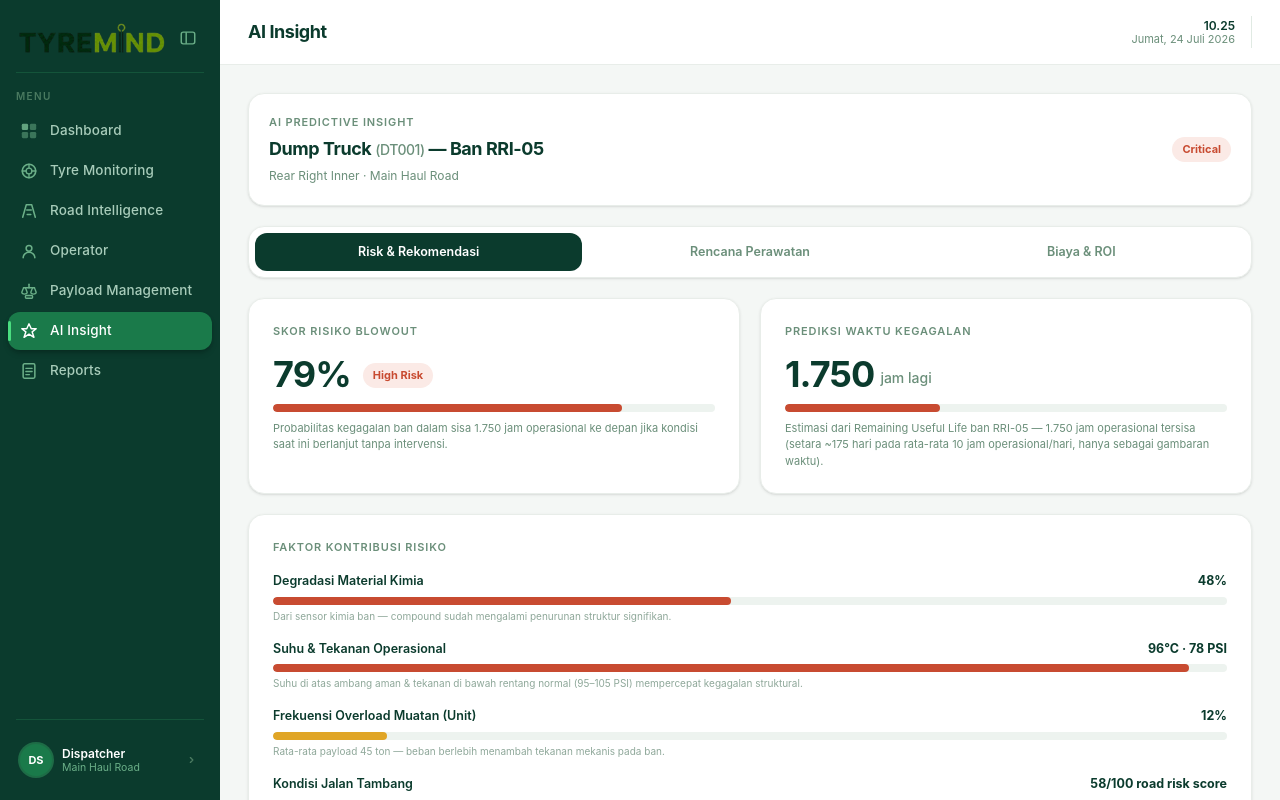
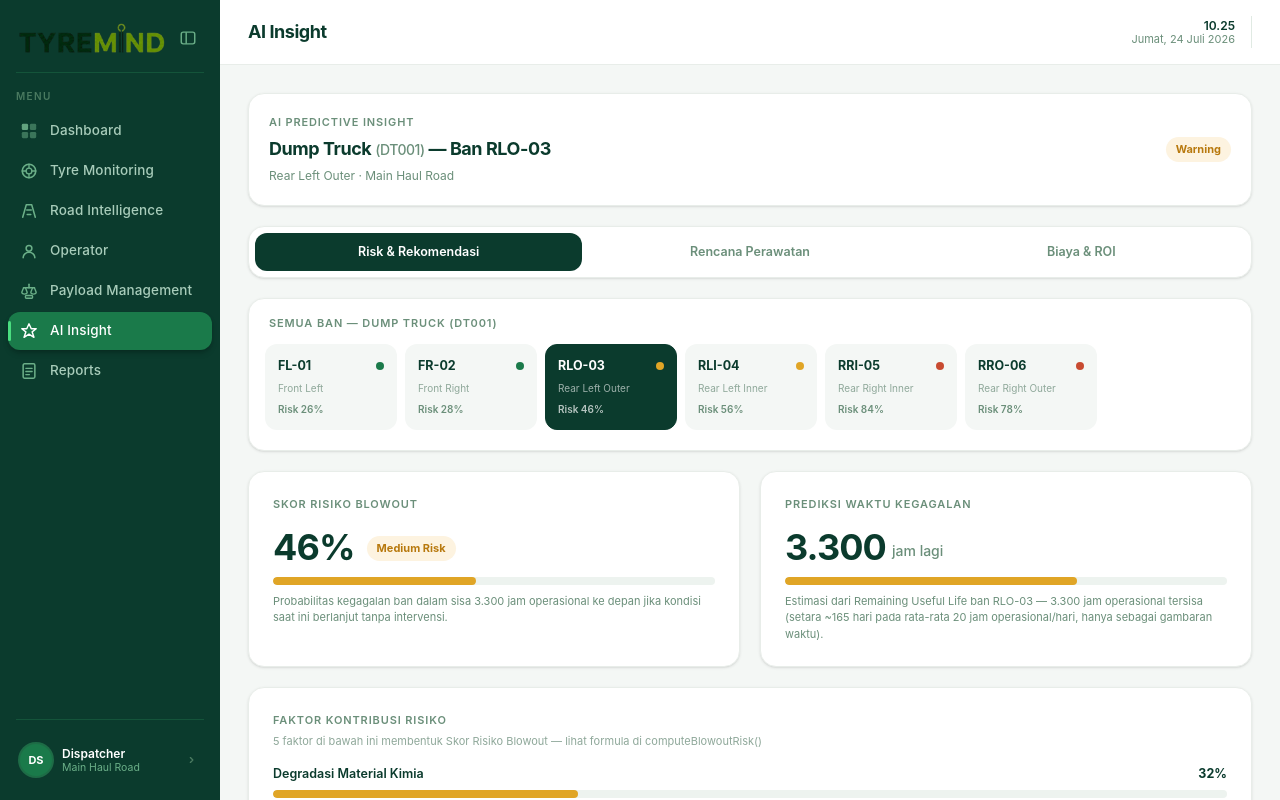
Before and after one commit to bowoop/tyremind, a React (Vite) app: page / in a window 1280 px wide. Both pictures are taken after a click on the button "AI Insight". Built offline with nearby package versions, Linux system fonts and the light colour scheme; the HTML template or start-up script is replaced by a standard one.

Commit message:
update code

```diff
--- a/src/features/ai-insight/AiInsight.jsx
+++ b/src/features/ai-insight/AiInsight.jsx
@@ -4,10 +4,12 @@
  *
  * Menampilkan AI Predictive Insight untuk ban paling kritis pada unit DT001:
  * - Skor risiko blowout (health score + kimia/termal + overload muatan +
- *   kondisi jalan — lihat computeBlowoutRisk())
+ *   kondisi jalan + perilaku operator — lihat computeBlowoutRisk())
  * - Prediksi jendela waktu kegagalan (dari remainingUsefulLifeHours / averageDailyOperatingHours)
- * - Breakdown 4 faktor kontribusi, seluruhnya dari data real:
- *   degradasi kimia, suhu/tekanan, overload muatan, kondisi jalan tambang
+ * - Breakdown 5 faktor kontribusi, seluruhnya dari data real:
+ *   degradasi kimia, suhu/tekanan, overload muatan, kondisi jalan tambang,
+ *   perilaku operator (overspeed/harsh braking/harsh acceleration dari
+ *   services/drivingBehaviorModel.js)
  * - Rekomendasi tindakan spesifik dari AI
  *
  * Ditambah 2 bagian yang MENGHUBUNGKAN data dari seluruh segmen lain
@@ -20,16 +22,17 @@
  *   ilustratif untuk business case, lihat catatan metodologi di
  *   services/maintenanceModel.js.
  *
- * Catatan: analisis Perilaku Operator sengaja TIDAK diikutkan sebagai
- * faktor skor — SOP penilaian perilaku operator yang valid belum ada,
- * jadi datanya dilepas total supaya tidak memengaruhi Skor Risiko Blowout
- * atau rekomendasi apapun di halaman ini.
+ * Catatan: Perilaku Operator SEKARANG diikutkan sebagai faktor skor
+ * (sebelumnya sengaja dilepas karena modul Operator/drivingBehaviorModel.js
+ * belum ada). Bobotnya sengaja dibuat kecil relatif terhadap health score
+ * ban itu sendiri — lihat komentar di computeBlowoutRisk().
  *
  * Lokasi file: src/features/ai-insight/AiInsight.jsx
  */
 
 import { useState } from "react";
-import { fleet, TyreStatus, roadSegments, payloadCycles, estimateTyreRulDays, TYRE_LIFE_FULL_HOURS } from "../../services/tyreData";
+import { fleet, TyreStatus, roadSegments, payloadCycles, estimateTyreRulDays, TYRE_LIFE_FULL_HOURS, driverBehavior } from "../../services/tyreData";
+import { analyzeDrivingBehavior } from "../../services/drivingBehaviorModel";
 import { analyzePayloadCycles, analyzeCycleTimeForCycles } from "../../services/payloadModel";
 import {
   computeTKPHFromCycles,
@@ -42,6 +45,7 @@ import {
   estimateROISummary,
   DOWNTIME_RISK_NOTE,
   DOWNTIME_REDUCTION_RANGE_PCT,
+  COST_ASSUMPTIONS,
 } from "../../services/maintenanceModel";
 
 // ─────────────────────────────────────────────
@@ -66,9 +70,53 @@ function riskLevelFromScore(score) {
   return "LOW";
 }
 
+function round1(n) {
+  return Math.round(n * 10) / 10;
+}
+
 function riskStatusFromValue(value, criticalAt, warningAt) {
   if (value >= criticalAt) return TyreStatus.CRITICAL;
   if (value >= warningAt) return TyreStatus.WARNING;
+  return TyreStatus.NORMAL;
+}
+
+// Ambang batas sensor — DISAMAKAN dengan TyreMonitoring.jsx supaya warna
+// status ban konsisten lintas halaman (bukan cuma "merah kalau ada
+// masalah", tapi mengikuti rentang aman yang sama persis).
+//   Rear  (max 105 PSI): Good 105–102 · Warning 102–94 · Critical <94
+//   Front (max 102 PSI): Good 102–94  · Warning 94–87  · Critical <87
+function pressureStatus(psi, position) {
+  const isFront = position?.startsWith("Front");
+  if (isFront) {
+    if (psi < 87) return TyreStatus.CRITICAL;
+    if (psi < 94) return TyreStatus.WARNING;
+    return TyreStatus.NORMAL;
+  }
+  if (psi < 94) return TyreStatus.CRITICAL;
+  if (psi < 102) return TyreStatus.WARNING;
+  return TyreStatus.NORMAL;
+}
+
+function temperatureStatus(celsius) {
+  if (celsius > 93) return TyreStatus.CRITICAL;
+  if (celsius >= 80) return TyreStatus.WARNING;
+  return TyreStatus.NORMAL;
+}
+
+// Kartu "Suhu & Tekanan Operasional" menggabungkan 2 sensor jadi 1 bar —
+// warnanya ikut yang PALING PARAH di antara keduanya (sama seperti logika
+// prioritas alert di TyreMonitoring.jsx).
+const SEVERITY_RANK = { [TyreStatus.CRITICAL]: 0, [TyreStatus.WARNING]: 1, [TyreStatus.NORMAL]: 2 };
+function worseStatus(a, b) {
+  return SEVERITY_RANK[a] <= SEVERITY_RANK[b] ? a : b;
+}
+
+// Sisa umur ban (% dari TYRE_LIFE_FULL_HOURS) — makin tinggi makin baik,
+// jadi arahnya sama seperti health score. Threshold DISAMAKAN dengan
+// CircularScoreGauge di TyreMonitoring.jsx (score<40 Critical, <70 Warning).
+function rulStatusFromRemainingPct(remainingPct) {
+  if (remainingPct < 40) return TyreStatus.CRITICAL;
+  if (remainingPct < 70) return TyreStatus.WARNING;
   return TyreStatus.NORMAL;
 }
 
@@ -86,7 +134,7 @@ function aggregateRoadRisk(segments) {
 // AI SCORING — formula terdokumentasi, dari data real tyreData.js
 // ─────────────────────────────────────────────
 
-function computeBlowoutRisk(tyre, unit, roadRiskScore) {
+function computeBlowoutRisk(tyre, unit, roadRiskScore, drivingScore) {
   // Basis risiko: makin rendah health score, makin tinggi risiko blowout.
   const baseRisk = 100 - tyre.healthScore;
 
@@ -97,7 +145,13 @@ function computeBlowoutRisk(tyre, unit, roadRiskScore) {
   // eksternal (bukan kondisi fisik ban itu sendiri).
   const roadAdjustment = Math.round(roadRiskScore * 0.12);
 
-  const score = Math.min(99, Math.max(1, baseRisk + overloadAdjustment + roadAdjustment));
+  // Perilaku operator (drivingScore 0-100, dari analyzeDrivingBehavior —
+  // makin tinggi makin baik) dikonversi jadi "defisit" (100 - drivingScore)
+  // lalu diberi bobot kecil, sejajar dengan overload & kondisi jalan —
+  // sama-sama faktor eksternal terhadap kondisi fisik ban itu sendiri.
+  const operatorAdjustment = Math.round((100 - (drivingScore ?? 100)) * 0.15);
+
+  const score = Math.min(99, Math.max(1, baseRisk + overloadAdjustment + roadAdjustment + operatorAdjustment));
   return score;
 }
 
@@ -115,6 +169,7 @@ function StatusPill({ meta, className = "" }) {
     </span>
   );
 }
+
 
 function FactorBar({ label, value, valueLabel, colorStatus, sourceNote }) {
   const meta = STATUS_META[colorStatus];
@@ -390,7 +445,7 @@ function CostRoiSection({ unit, payloadAnalysis, cycleTimeAnalysis }) {
   // (estimasi skala 100 unit HD785), menggantikan estimasi sebelumnya
   // (18%, titik tengah brief tantangan "15–20%").
   const RUL_EXTENSION_PCT = 22.5;
-  const tyreSaving = estimateTyreCostSaving(RUL_EXTENSION_PCT, unit);
+  const tyreSaving = estimateTyreCostSaving(RUL_EXTENSION_PCT, unit, TYRE_LIFE_FULL_HOURS);
   const fuelSaving = estimateFuelSaving(payloadAnalysis, cycleTimeAnalysis);
   const roi = estimateROISummary(tyreSaving, fuelSaving, fleet.length);
 
@@ -418,8 +473,14 @@ function CostRoiSection({ unit, payloadAnalysis, cycleTimeAnalysis }) {
           </p>
           <p className="text-[#1A7A4A]/90 text-[12px] leading-snug">
             Perpanjangan umur ban {RUL_EXTENSION_PCT}% ({tyreSaving.tyreLifeDaysBefore} → {tyreSaving.tyreLifeDaysAfter} hari)
-            menurunkan kebutuhan penggantian dari {tyreSaving.replacementsPerYearBefore} menjadi{" "}
-            {tyreSaving.replacementsPerYearAfter} ban/tahun (asumsi harga ban {formatIDR(170_000_000)}/unit).
+            menurunkan kebutuhan penggantian turun{" "}
+            {round1(
+              ((tyreSaving.replacementsPerYearBefore - tyreSaving.replacementsPerYearAfter) /
+                tyreSaving.replacementsPerYearBefore) *
+                100
+            )}
+            %/tahun (dari {tyreSaving.replacementsPerYearBefore} ke {tyreSaving.replacementsPerYearAfter} ban/tahun,
+            asumsi harga ban {formatIDR(COST_ASSUMPTIONS.tyreUnitPriceIDR)}/unit).
           </p>
         </div>
 
@@ -541,6 +602,7 @@ function TabNav({ active, onChange }) {
 
 export default function AiInsight() {
   const [activeTab, setActiveTab] = useState("risk");
+  const [selectedTyreId, setSelectedTyreId] = useState("RLO-03");
   const unit = fleet.find((u) => u.unitId === "DT001") ?? fleet[0];
 
   const criticalTyre = unit?.tyres.reduce(
@@ -561,10 +623,20 @@ export default function AiInsight() {
   }
 
   const { overallRiskScore: roadRiskScore, mostDangerous: mostDangerousSegment } = aggregateRoadRisk(roadSegments);
+  const drivingAnalysis = analyzeDrivingBehavior(driverBehavior.speedProfile, driverBehavior.speedLimitKmh);
 
-  const riskScore = computeBlowoutRisk(criticalTyre, unit, roadRiskScore);
+  // Skor risiko dihitung untuk SELURUH ban unit ini (bukan cuma yang paling
+  // kritis), supaya tab Risk & Rekomendasi bisa nampilin ke-6 ban sekaligus.
+  const tyresWithRisk = unit.tyres.map((t) => ({
+    tyre: t,
+    riskScore: computeBlowoutRisk(t, unit, roadRiskScore, drivingAnalysis.overallScore),
+  }));
+
+  const selectedTyre = unit.tyres.find((t) => t.id === selectedTyreId) ?? criticalTyre;
+
+  const riskScore = computeBlowoutRisk(selectedTyre, unit, roadRiskScore, drivingAnalysis.overallScore);
   const riskLevel = RISK_META[riskLevelFromScore(riskScore)];
-  const remainingHours = criticalTyre.remainingUsefulLifeHours;
+  const remainingHours = selectedTyre.remainingUsefulLifeHours;
   const remainingKm = Math.max(
     0,
     Math.round(
@@ -587,13 +659,13 @@ export default function AiInsight() {
           </p>
           <h2 className="text-[#0B3B2D] text-lg font-bold tracking-tight">
             {unit.name} <span className="text-[#6B8F7A] font-medium text-sm">({unit.unitId})</span> — Ban{" "}
-            {criticalTyre.id}
+            {selectedTyre.id}
           </h2>
           <p className="text-[#6B8F7A] text-[12px] mt-1">
-            {criticalTyre.position} · {unit.site}
+            {selectedTyre.position} · {unit.site}
           </p>
         </div>
-        <StatusPill meta={STATUS_META[criticalTyre.status]} />
+        <StatusPill meta={STATUS_META[selectedTyre.status]} />
       </div>
 
       {/* ── TAB NAV ── */}
@@ -604,6 +676,44 @@ export default function AiInsight() {
           ══════════════════════════════════════════ */}
       {activeTab === "risk" && (
       <>
+      {/* ── PILIH BAN — semua 6 ban unit ini, klik untuk lihat detailnya ── */}
+      <div className="bg-white rounded-2xl border border-[#E8EDE9] p-4 shadow-sm">
+        <p className="text-[#6B8F7A] text-[11px] font-semibold uppercase tracking-[0.08em] mb-3 px-1">
+          Semua Ban — {unit.name} ({unit.unitId})
+        </p>
+        <div className="flex gap-2 overflow-x-auto pb-1">
+          {tyresWithRisk.map(({ tyre, riskScore: tyreRisk }) => {
+            const isSelected = tyre.id === selectedTyre.id;
+            const meta = STATUS_META[tyre.status];
+            return (
+              <button
+                key={tyre.id}
+                onClick={() => setSelectedTyreId(tyre.id)}
+                className={[
+                  "flex-shrink-0 w-[132px] text-left rounded-xl border p-3 transition-colors duration-150 focus-visible:outline-none focus-visible:ring-2 focus-visible:ring-[#4ADE80]",
+                  isSelected ? "bg-[#0B3B2D] border-[#0B3B2D]" : "bg-[#F4F7F5] border-transparent hover:bg-[#EDF3EF]",
+                ].join(" ")}
+              >
+                <div className="flex items-center justify-between mb-1.5">
+                  <span className={["text-[12.5px] font-bold", isSelected ? "text-white" : "text-[#0B3B2D]"].join(" ")}>
+                    {tyre.id}
+                  </span>
+                  <span
+                    className="w-2 h-2 rounded-full flex-shrink-0"
+                    style={{ backgroundColor: meta.solid }}
+                  />
+                </div>
+                <p className={["text-[10px] leading-tight mb-2", isSelected ? "text-white/60" : "text-[#8FA89A]"].join(" ")}>
+                  {tyre.position}
+                </p>
+                <p className={["text-[10px] font-semibold", isSelected ? "text-white/70" : "text-[#6B8F7A]"].join(" ")}>
+                  Risk {tyreRisk}%
+                </p>
+              </button>
+            );
+          })}
+        </div>
+      </div>
       {/* ── RISK SCORE & PREDIKSI WAKTU ── */}
       <div className="grid grid-cols-1 sm:grid-cols-2 gap-5">
         <div className="bg-white rounded-2xl border border-[#E8EDE9] p-6 shadow-sm">
@@ -638,13 +748,16 @@ export default function AiInsight() {
           </div>
           <div className="h-2 w-full bg-[#EDF3EF] rounded-full overflow-hidden mb-2">
             <div
-              className="h-full rounded-full bg-[#C84B31]"
-              style={{ width: `${Math.min(100, (remainingHours / TYRE_LIFE_FULL_HOURS) * 100)}%` }}
+              className="h-full rounded-full"
+              style={{
+                width: `${Math.min(100, (remainingHours / TYRE_LIFE_FULL_HOURS) * 100)}%`,
+                backgroundColor: STATUS_META[rulStatusFromRemainingPct((remainingHours / TYRE_LIFE_FULL_HOURS) * 100)].solid,
+              }}
             />
           </div>
           <p className="text-[#6B8F7A] text-[11px]">
-            Estimasi dari Remaining Useful Life ban {criticalTyre.id} — {remainingHours.toLocaleString("id-ID")} jam
-            operasional tersisa (setara ~{estimateTyreRulDays(criticalTyre, unit)} hari pada rata-rata{" "}
+            Estimasi dari Remaining Useful Life ban {selectedTyre.id} — {remainingHours.toLocaleString("id-ID")} jam
+            operasional tersisa (setara ~{estimateTyreRulDays(selectedTyre, unit)} hari pada rata-rata{" "}
             {unit.operationalMetrics.averageDailyOperatingHours} jam operasional/hari, hanya sebagai gambaran waktu).
           </p>
         </div>
@@ -652,30 +765,30 @@ export default function AiInsight() {
 
       {/* ── FAKTOR KONTRIBUSI ── */}
       <div className="bg-white rounded-2xl border border-[#E8EDE9] p-6 shadow-sm">
-        <p className="text-[#6B8F7A] text-[11px] font-semibold uppercase tracking-[0.08em] mb-4">
+        <p className="text-[#6B8F7A] text-[11px] font-semibold uppercase tracking-[0.08em] mb-1">
           Faktor Kontribusi Risiko
+        </p>
+        <p className="text-[#8FA89A] text-[11px] mb-4">
+          5 faktor di bawah ini membentuk Skor Risiko Blowout — lihat formula di computeBlowoutRisk()
         </p>
 
         <div className="flex flex-col gap-4">
           <FactorBar
             label="Degradasi Material Kimia"
-            value={criticalTyre.materialDegradationPct}
-            valueLabel={`${criticalTyre.materialDegradationPct}%`}
-            colorStatus={riskStatusFromValue(criticalTyre.materialDegradationPct, 40, 25)}
+            value={selectedTyre.materialDegradationPct}
+            valueLabel={`${selectedTyre.materialDegradationPct}%`}
+            colorStatus={riskStatusFromValue(selectedTyre.materialDegradationPct, 40, 25)}
             sourceNote="Dari sensor kimia ban — compound sudah mengalami penurunan struktur signifikan."
           />
           <FactorBar
             label="Suhu & Tekanan Operasional"
-            value={(criticalTyre.temperatureCelcius / 100) * 100}
-            valueLabel={`${criticalTyre.temperatureCelcius}°C · ${criticalTyre.pressurePsi} PSI`}
-            colorStatus={
-              criticalTyre.temperatureCelcius > 75 || criticalTyre.pressurePsi < 90
-                ? TyreStatus.CRITICAL
-                : criticalTyre.temperatureCelcius > 65 || criticalTyre.pressurePsi < 100
-                ? TyreStatus.WARNING
-                : TyreStatus.NORMAL
-            }
-            sourceNote="Suhu di atas ambang aman & tekanan di bawah rentang normal (95–105 PSI) mempercepat kegagalan struktural."
+            value={(selectedTyre.temperatureCelcius / 100) * 100}
+            valueLabel={`${selectedTyre.temperatureCelcius}°C · ${selectedTyre.pressurePsi} PSI`}
+            colorStatus={worseStatus(
+              temperatureStatus(selectedTyre.temperatureCelcius),
+              pressureStatus(selectedTyre.pressurePsi, selectedTyre.position)
+            )}
+            sourceNote="Suhu di atas ambang aman & tekanan di bawah rentang normal (posisi Rear: 102–105 PSI, Front: 94–102 PSI) mempercepat kegagalan struktural."
           />
           <FactorBar
             label="Frekuensi Overload Muatan (Unit)"
@@ -691,6 +804,13 @@ export default function AiInsight() {
             colorStatus={riskStatusFromValue(roadRiskScore, 60, 35)}
             sourceNote={`Segmen paling berisiko: ${mostDangerousSegment.name} (skor ${mostDangerousSegment.riskScore}) — ${mostDangerousSegment.tyreImpactNote}`}
           />
+          <FactorBar
+            label="Perilaku Operator"
+            value={100 - drivingAnalysis.overallScore}
+            valueLabel={`${drivingAnalysis.overallScore}/100 skor mengemudi`}
+            colorStatus={riskStatusFromValue(100 - drivingAnalysis.overallScore, 40, 20)}
+            sourceNote={`${drivingAnalysis.harshBrakingEvents.length} harsh braking, ${drivingAnalysis.harshAccelerationEvents.length} harsh acceleration, ${drivingAnalysis.overspeedSegments.length} segmen overspeed (7 hari terakhir, operator ${driverBehavior.operatorName}) — dari services/drivingBehaviorModel.js, sama seperti yang ditampilkan di modul Operator.`}
+          />
         </div>
       </div>
 
@@ -704,12 +824,13 @@ export default function AiInsight() {
         </div>
 
         <p className="text-white text-[14px] leading-relaxed mb-4">
-          Ban <strong>{criticalTyre.id}</strong> ({criticalTyre.position}) pada unit {unit.unitId} menunjukkan
-          degradasi material kimia sebesar <strong>{criticalTyre.materialDegradationPct}%</strong>, suhu
-          operasional <strong>{criticalTyre.temperatureCelcius}°C</strong>, dan tekanan{" "}
-          <strong>{criticalTyre.pressurePsi} PSI</strong> — berada jauh di bawah rentang aman. Ditambah dengan
+          Ban <strong>{selectedTyre.id}</strong> ({selectedTyre.position}) pada unit {unit.unitId} menunjukkan
+          degradasi material kimia sebesar <strong>{selectedTyre.materialDegradationPct}%</strong>, suhu
+          operasional <strong>{selectedTyre.temperatureCelcius}°C</strong>, dan tekanan{" "}
+          <strong>{selectedTyre.pressurePsi} PSI</strong> — berada jauh di bawah rentang aman. Ditambah dengan
           frekuensi overload muatan unit <strong>{unit.operationalMetrics.overloadFrequencyPct}%</strong>,
-          serta kondisi segmen <strong>{mostDangerousSegment.name}</strong> yang cukup berisiko (skor{" "}
+          skor perilaku mengemudi operator <strong>{drivingAnalysis.overallScore}/100</strong>, serta kondisi
+          segmen <strong>{mostDangerousSegment.name}</strong> yang cukup berisiko (skor{" "}
           <strong>{mostDangerousSegment.riskScore}</strong>), AI memperkirakan risiko blowout sebesar{" "}
           <strong>{riskScore}%</strong> dalam sisa <strong>{remainingKm.toLocaleString("id-ID")} km</strong>{" "}
           pemakaian ke depan.{" "}
@@ -735,9 +856,19 @@ export default function AiInsight() {
         </div>
       </div>
 
-      {/* ── MODUL PERBAIKAN — digabung dari Maintenance, berpusat di ban kritis yang sama ── */}
-      {healthiestTyre && (
-        <RepairModule unit={unit} targetTyre={criticalTyre} healthiestTyre={healthiestTyre} />
+      {/* ── MODUL PERBAIKAN — digabung dari Maintenance, berpusat di ban yang dipilih ── */}
+      {healthiestTyre && selectedTyre.id !== healthiestTyre.id ? (
+        <RepairModule unit={unit} targetTyre={selectedTyre} healthiestTyre={healthiestTyre} />
+      ) : (
+        <div className="bg-white rounded-2xl border border-[#E8EDE9] p-6 shadow-sm">
+          <p className="text-[#6B8F7A] text-[11px] font-semibold uppercase tracking-[0.08em] mb-2">
+            Modul Perbaikan
+          </p>
+          <p className="text-[#0B3B2D] text-[13px] leading-relaxed">
+            Ban <strong>{selectedTyre.id}</strong> adalah ban dengan kondisi terbaik di unit ini — tidak ada
+            tindakan rotasi/perbaikan yang direkomendasikan saat ini.
+          </p>
+        </div>
       )}
       </>
       )}
--- a/src/services/maintenanceModel.js
+++ b/src/services/maintenanceModel.js
@@ -67,7 +67,7 @@ export const TEMP_CRITICAL_C = 93;
 export const COST_ASSUMPTIONS = {
   // Referensi listing ban OTR 27.00R49 di marketplace alat berat Indonesia
   // (MINEQ Indonesia, 2026) — harga kontrak/nego bisa berbeda signifikan.
-  tyreUnitPriceIDR: 170_000_000,
+  tyreUnitPriceIDR: 150_000_000,
   // Referensi harga BBM industri non-subsidi (HSFO/solar industri) awal
   // 2026 — SANGAT fluktuatif mengikuti harga minyak mentah & kurs, ganti
   // dengan harga kontrak BBM aktual situs.
@@ -274,26 +274,36 @@ export function recommendFrameVesselInspection(payloadAnalysis) {
 
 /**
  * Estimasi penghematan biaya ban dari perpanjangan umur pakai (RUL) X%.
- * Siklus penggantian "sebelum" dihitung dari RUL rata-rata (jam
- * operasional) & rata-rata jam operasional harian unit yang SUDAH ADA di
- * tyreData.js — bukan asumsi baru. Proyeksi "sesudah" adalah pendekatan
- * linear sederhana (lihat catatan metodologi).
+ *
+ * Basis "sesudah AI" = umur penuh rating ban baru (TYRE_LIFE_FULL_HOURS
+ * / jam operasional harian unit) — asumsinya: dengan AI (rotasi tepat
+ * waktu, tekanan terpantau, overload terdeteksi dini), ban bisa mencapai
+ * umur rating penuhnya. Basis "sebelum AI" = umur sesudah DIBAGI
+ * (1 + rulExtensionPct), karena tanpa AI ban rutin diganti lebih cepat
+ * dari rating penuhnya akibat faktor yang bisa dicegah (overload, tekanan
+ * tidak terpantau, rotasi telat — persis yang dideteksi AI Insight &
+ * modul Maintenance).
+ *
+ * Cakupan ban DIBATASI ke axle REAR saja (4 dari 6 ban unit HD785) —
+ * ban rear (dual, menopang porsi beban lebih besar) adalah yang paling
+ * sering jadi driver biaya penggantian; ban front (single, beban lebih
+ * ringan) jauh lebih awet dan bukan fokus utama business case ini.
  */
-export function estimateTyreCostSaving(rulExtensionPct, unit, assumptions = COST_ASSUMPTIONS) {
-  const avgRulHours = unit.tyres.reduce((s, t) => s + t.remainingUsefulLifeHours, 0) / unit.tyres.length;
+export function estimateTyreCostSaving(rulExtensionPct, unit, tyreLifeFullHours, assumptions = COST_ASSUMPTIONS) {
   const dailyOperatingHours = unit.operationalMetrics.averageDailyOperatingHours;
-  const tyreLifeDaysBefore = avgRulHours / dailyOperatingHours;
-  const tyreCount = unit.tyres.length;
+  const tyreLifeDaysAfter = tyreLifeFullHours / dailyOperatingHours;
+  const tyreLifeDaysBefore = tyreLifeDaysAfter / (1 + rulExtensionPct / 100);
+  const tyreCount = unit.tyres.filter((t) => t.axle === "REAR").length;
 
   const replacementsPerYearBefore = (365 / tyreLifeDaysBefore) * tyreCount;
   const annualTyreCostBefore = replacementsPerYearBefore * assumptions.tyreUnitPriceIDR;
 
-  const tyreLifeDaysAfter = tyreLifeDaysBefore * (1 + rulExtensionPct / 100);
   const replacementsPerYearAfter = (365 / tyreLifeDaysAfter) * tyreCount;
   const annualTyreCostAfter = replacementsPerYearAfter * assumptions.tyreUnitPriceIDR;
 
   return {
     rulExtensionPct,
+    tyreCount,
     tyreLifeDaysBefore: round1(tyreLifeDaysBefore),
     tyreLifeDaysAfter: round1(tyreLifeDaysAfter),
     replacementsPerYearBefore: round1(replacementsPerYearBefore),
```
Also changed, not shown: src/services/tyreData.js (+6 -5 lines).
